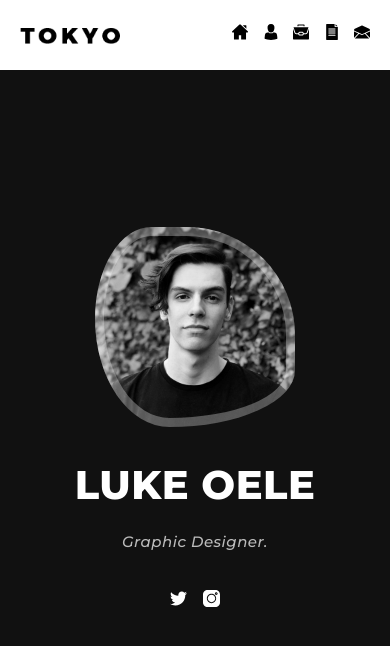
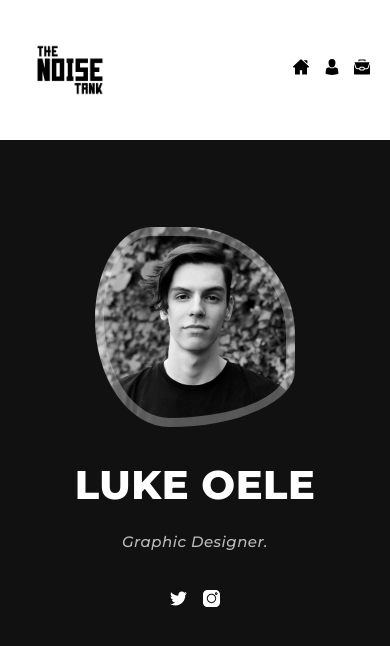
Before and after one commit to TheNoiseTank/thenoisetank.github.io, a plain HTML site: page index.html in a window 390 px wide. Drawn offline with Linux system fonts and the light colour scheme; some packages are replaced by stand-ins of ours; no server answers.

Commit message:
MobileFix

```diff
--- a/index.html
+++ b/index.html
@@ -149,15 +149,15 @@
 	<div class="tokyo_tm_mobile_menu">
 		<div class="menu_inner">
 			<div class="logo">
-				<img src="img/logo/dark.png" alt="" />
+				<img src="img/logo/Untitled-1.png" alt="" />
 			</div>
 			<div class="menu">
 				<ul>
 					<li><a href="#home"><img class="svg" src="img/svg/home-run.svg" alt="" /></a></li>
 					<li><a href="#about"><img class="svg" src="img/svg/avatar.svg" alt="" /></a></li>
 					<li><a href="#portfolio"><img class="svg" src="img/svg/briefcase.svg" alt="" /></a></li>
-					<li><a href="#news"><img class="svg" src="img/svg/paper.svg" alt="" /></a></li>
-					<li><a href="#contact"><img class="svg" src="img/svg/mail.svg" alt="" /></a></li>
+<!--					<li><a href="#news"><img class="svg" src="img/svg/paper.svg" alt="" /></a></li>-->
+<!--					<li><a href="#contact"><img class="svg" src="img/svg/mail.svg" alt="" /></a></li>-->
 				</ul>
 			</div>
 		</div>
```
